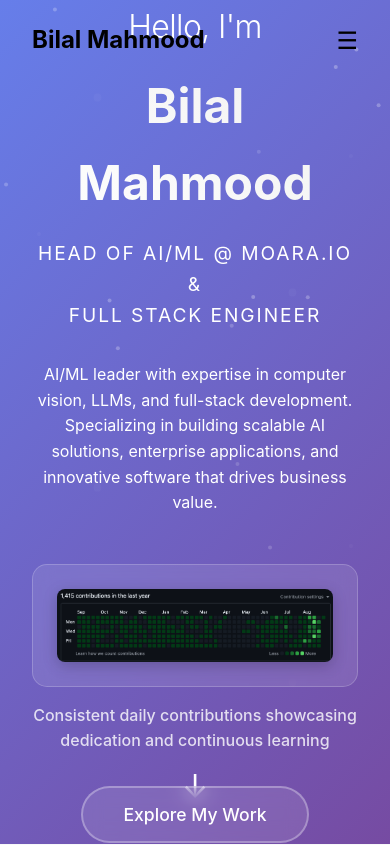
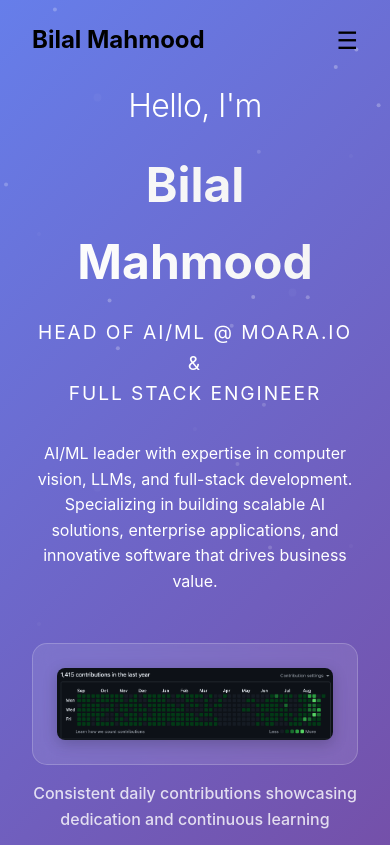
Before and after one commit to GhostInTheToast/coderbilalsite, a React (Create React App) app: page / in a window 390 px wide. Shown: the top 845 px of the page. Built offline with nearby package versions, Linux system fonts and the light colour scheme.

Commit message:
Fix Hero section positioning and mobile viewport issues

```diff
--- a/src/components/Hero.tsx
+++ b/src/components/Hero.tsx
@@ -4,12 +4,23 @@ import styled from 'styled-components';
 
 const HeroSection = styled.section`
   min-height: 100vh;
+  height: 100vh;
   display: flex;
   align-items: center;
   justify-content: center;
   background: linear-gradient(135deg, #667eea 0%, #764ba2 100%);
   position: relative;
   overflow: hidden;
+  padding: 2rem 0;
+
+  @media (max-width: 768px) {
+    height: auto;
+    min-height: 100vh;
+    padding: 4rem 0;
+    /* Fix for mobile viewport issues */
+    min-height: -webkit-fill-available;
+    min-height: 100dvh;
+  }
 
   &::before {
     content: '';
@@ -30,13 +41,23 @@ const HeroContent = styled.div`
   padding: 0 2rem;
   z-index: 1;
   position: relative;
+  margin: 0 auto;
+  display: flex;
+  flex-direction: column;
+  align-items: center;
+  justify-content: center;
+  min-height: 100%;
 `;
 
 const Greeting = styled(motion.h1)`
   font-size: clamp(2rem, 5vw, 4rem);
   font-weight: 300;
-  margin-bottom: 1rem;
+  margin: 0 0 1rem 0;
   letter-spacing: -0.02em;
+
+  @media (max-width: 768px) {
+    margin: 1rem 0 1rem 0;
+  }
 `;
 
 const Name = styled(motion.h2)`
--- a/src/index.css
+++ b/src/index.css
@@ -18,6 +18,10 @@ body {
   line-height: 1.6;
   color: #1a1a1a;
   overflow-x: hidden;
+  min-height: 100vh;
+  /* Fix for mobile viewport issues */
+  -webkit-text-size-adjust: 100%;
+  -ms-text-size-adjust: 100%;
 }
 
 code {
```
